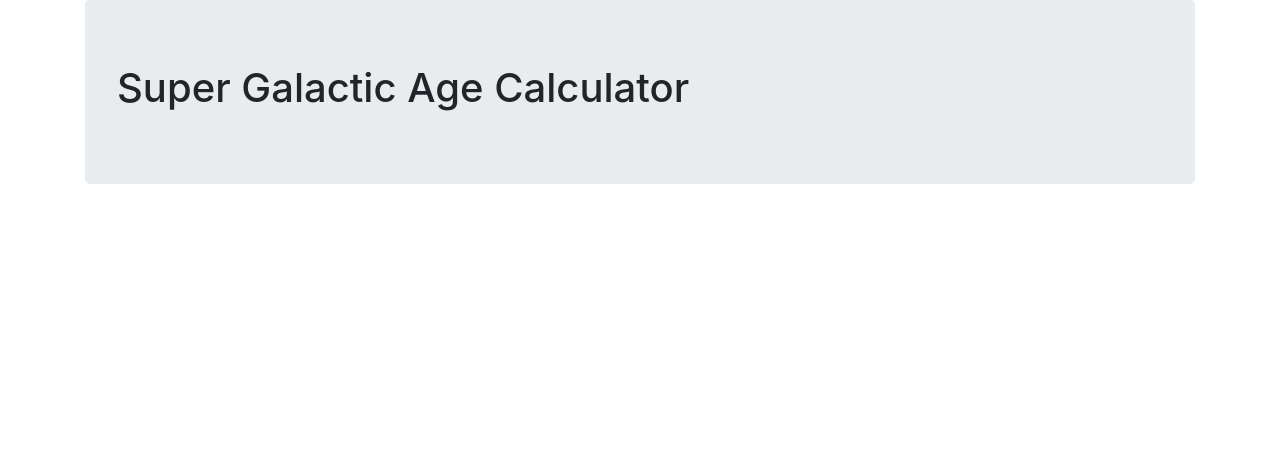
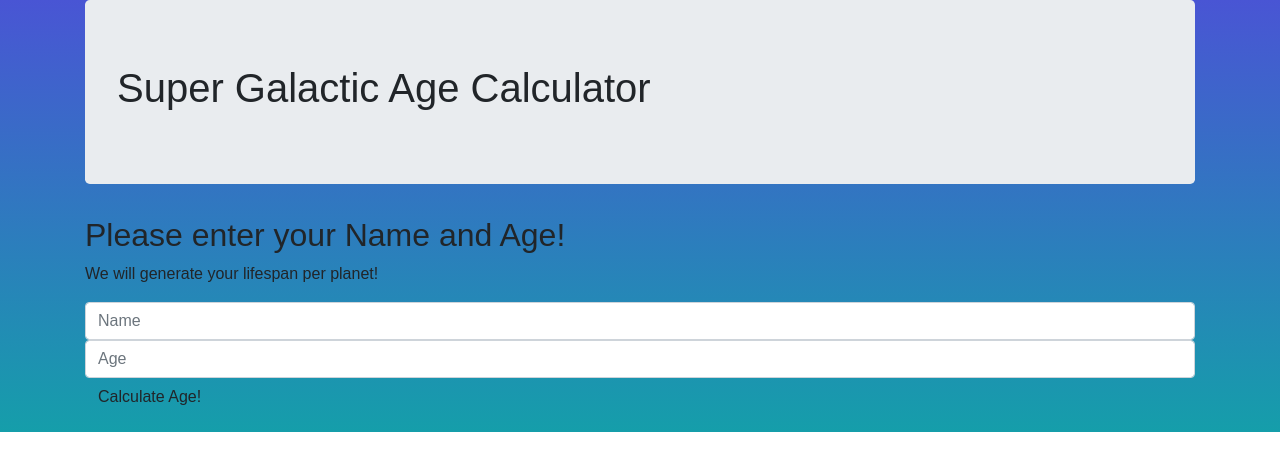
Before and after one commit to a-shevlin/age-calculator, a website built with webpack: page src/index.html in a window 1280 px wide. Built offline with nearby package versions, Linux system fonts and the light colour scheme.

Commit message:
update index.html to recieve name and age through form and add css styles.

```diff
--- a/src/css/styles.css
+++ b/src/css/styles.css
@@ -0,0 +1,10 @@
+body {
+  position: relative;
+  overflow-x: hidden;
+  max-width: 100vw;
+  max-height: 100vh;
+  background: linear-gradient(#4955d4, #159eaa);
+  background-repeat: no-repeat;
+  background-size: cover;
+  font-family: sans-serif;
+}
--- a/src/index.html
+++ b/src/index.html
@@ -9,5 +9,20 @@
       <h1>Super Galactic Age Calculator</h1>
     </div>
   </div>
+  <div class="container">
+    <div class="form-group">
+      <form id="age">
+        <div class="row">
+          <div class="col-sm-12">
+            <h2>Please enter your Name and Age!</h2>
+            <p>We will generate your lifespan per planet!</p>
+            <input type="text" id="nameInput" min="0" class="form-control" placeholder="Name" required>
+            <input type="number" id="ageInput" min="0" class="form-control" placeholder="Age" required>
+          </div>
+        </div>
+        <button id="ageSubmit" class="btn" type="submit">Calculate Age!</button>
+      </form>
+    </div>
+  </div>
 </body>
 </html>
--- a/src/index.js
+++ b/src/index.js
@@ -7,8 +7,8 @@ import BaseLife from './js/life.js';
 $(document).ready(function() {
   $('form').submit(function(event) {
     event.preventDefault();
-    const name = $('#name').val();
-    const age = parseInt($('#age').val());
+    const name = $('#nameInput').val();
+    const age = parseInt($('#ageInput').val());
     let newUser = new BaseLife(name, age);
   });
 });
```
